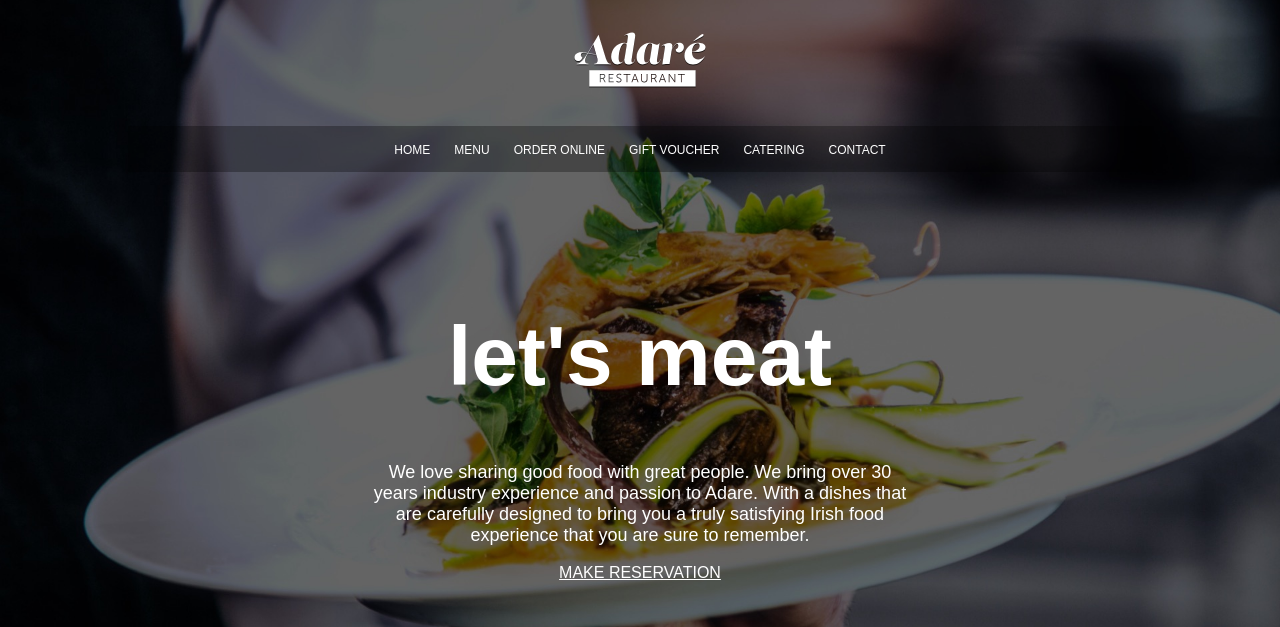
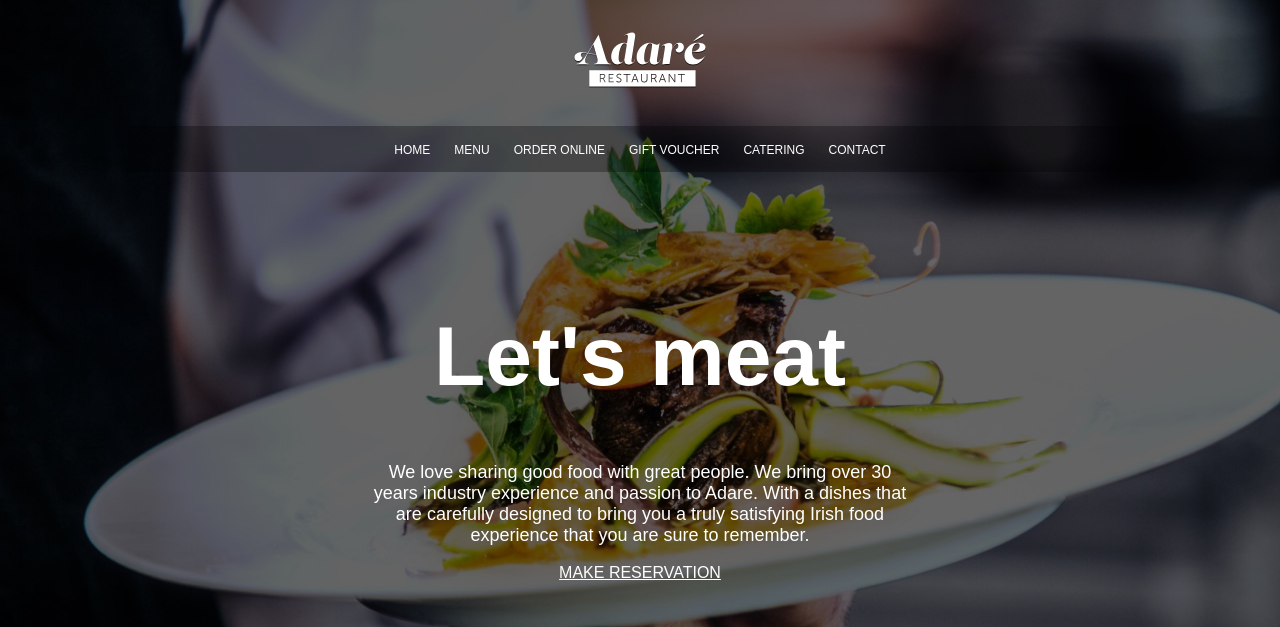
Before and after one commit to prikheenu/eatery, a plain HTML site: page index.html in a window 1280 px wide. Shown: the top 627 px of the page. Drawn offline with Linux system fonts and the light colour scheme.

Commit message:
first commit: homepage mockup

```diff
--- a/index.html
+++ b/index.html
@@ -23,7 +23,7 @@
       </nav>
 
       <main>
-          <h1>let's meat</h1>
+          <h1>Let's meat</h1>
           <p>
             We love sharing good food with great people. We bring over 30 years industry experience and passion to Adare. With a
             dishes that are carefully designed to bring you a truly satisfying Irish food experience that you are sure to remember.
```
